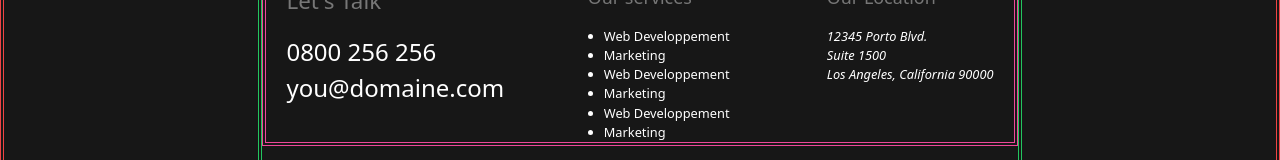
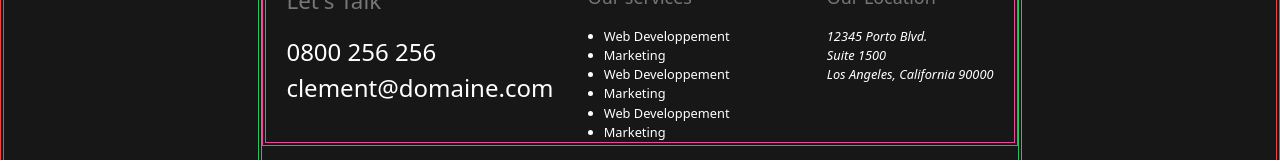
Before and after one commit to Titou360/Painter, a Next.js app: page / in a window 1280 px wide. Shown: the part 329-489 px from the top of the page. Built offline with nearby package versions, Linux system fonts and the light colour scheme.

Commit message:
commit 29-03-2024

```diff
--- a/src/components/footer.jsx
+++ b/src/components/footer.jsx
@@ -58,7 +58,7 @@ const Footer = () => {
               <h3 className="text-[1.4em] text-painterGreyLight mb-4 font-medium">Let&apos;s Talk</h3>
               <ul>
                 <li className="text-[1.5em]">0800 256 256</li>
-                <li className="text-[1.5em]">you@domaine.com</li>
+                <li className="text-[1.5em]">clement@domaine.com</li>
               </ul>
             </div>
             <div className="w-1/4 flex-shrink-0 text-left text-white text-[0.8em]">
```
